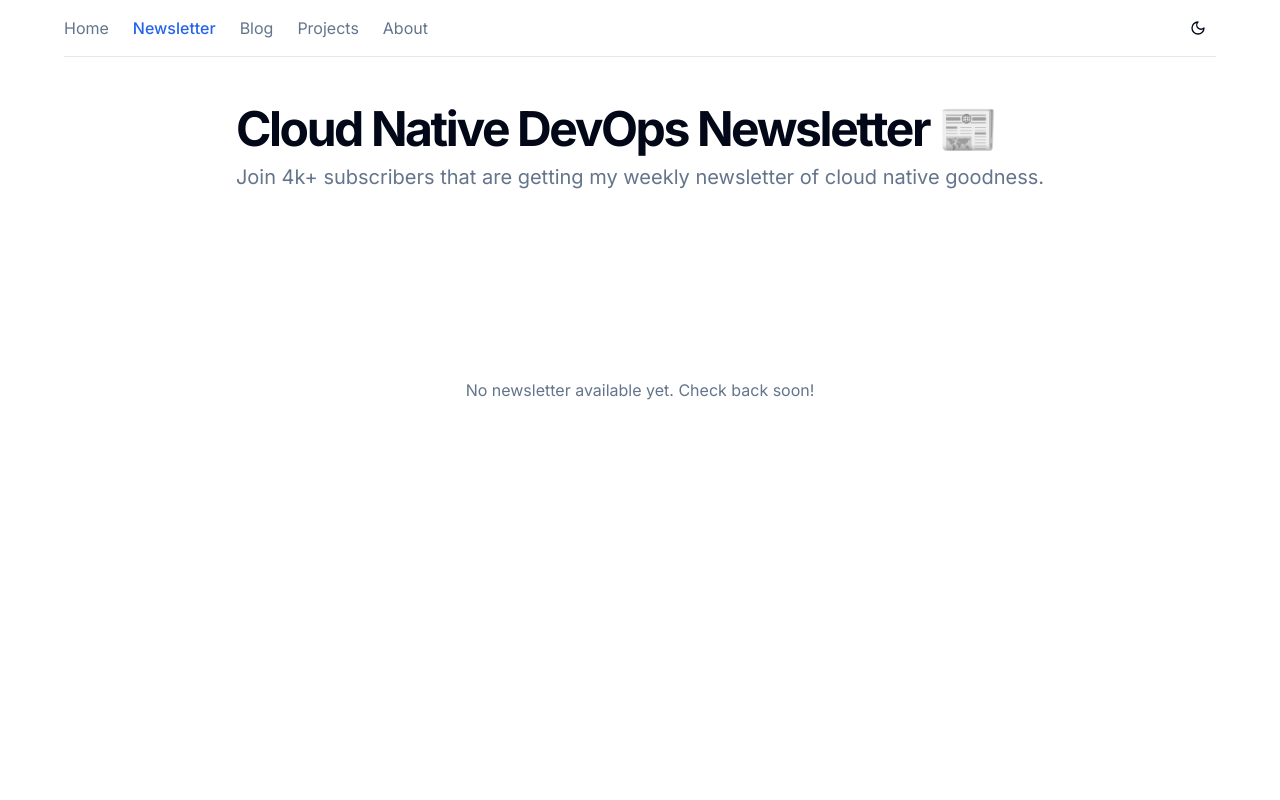
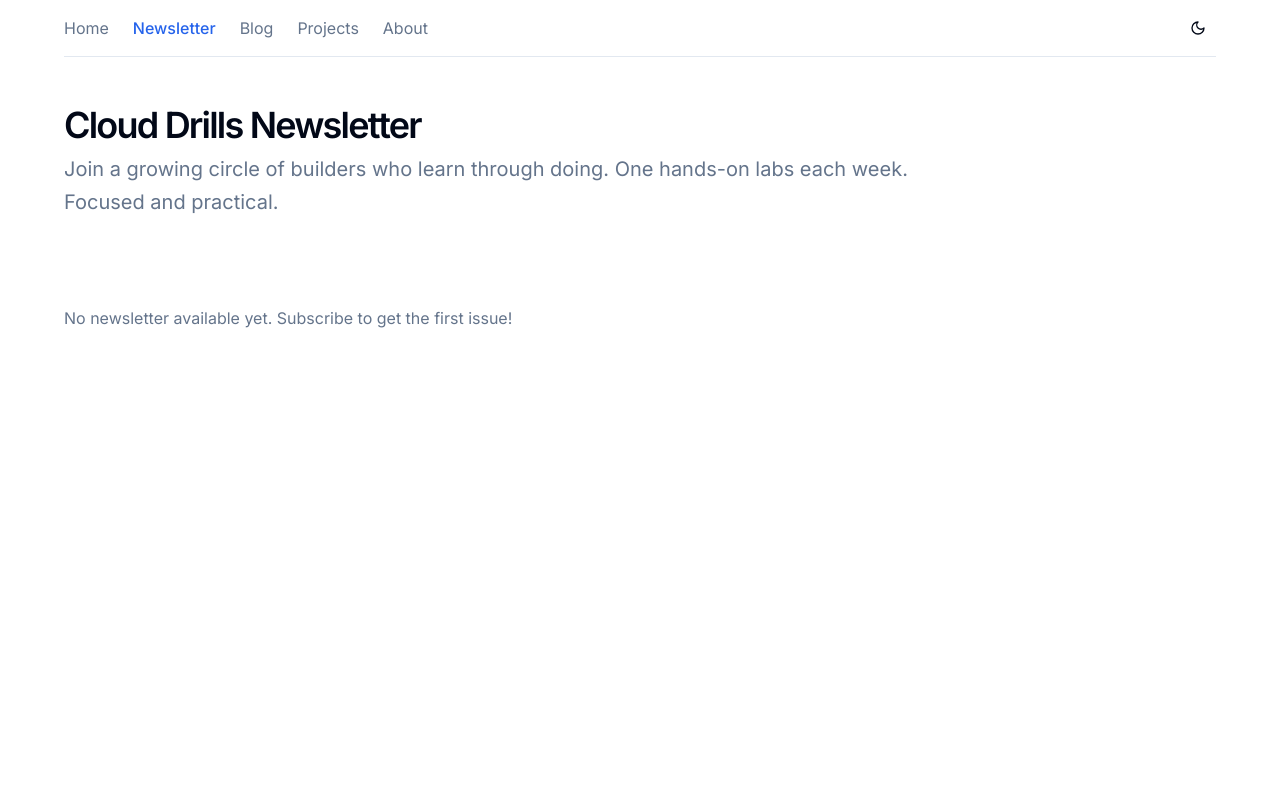
Before and after one commit to apella1/next-portfolio, a Next.js app: page /newsletter in a window 1280 px wide. Shown: the top 800 px of the page. Built offline with nearby package versions, Linux system fonts and the light colour scheme.

Commit message:
feat: update newsletter header and filters

```diff
--- a/app/newsletter/newsletter-client.tsx
+++ b/app/newsletter/newsletter-client.tsx
@@ -43,7 +43,7 @@ const NewsletterClient = ({ initialLabs }: LabsClientProps) => {
   };
 
   return (
-    <section className="container flex flex-col items-center py-12 min-h-screen">
+    <section className="container py-12 min-h-screen">
       <NewsletterHeader />
       <div className="flex flex-col" id="past-issues">
         <div className="space-y-2">
@@ -54,7 +54,7 @@ const NewsletterClient = ({ initialLabs }: LabsClientProps) => {
           )}
         </div>
         <div className="w-full max-w-4xl">
-          <div className="flex flex-wrap gap-2 justify-center py-4">
+          <div className="flex flex-wrap gap-2 py-4">
             {allTags.map((tag) => (
               <Badge
                 key={tag}
@@ -91,10 +91,10 @@ const NewsletterClient = ({ initialLabs }: LabsClientProps) => {
       </div>
 
       {filteredLabs.length === 0 && (
-        <div className="text-center text-muted-foreground py-12">
+        <div className="text-muted-foreground">
           {selectedTags.length > 0
             ? "No newsletter found matching the selected tags."
-            : "No newsletter available yet. Check back soon!"}
+            : "No newsletter available yet. Subscribe to get the first issue!"}
         </div>
       )}
     </section>
--- a/components/newsletter/newsletter-header.tsx
+++ b/components/newsletter/newsletter-header.tsx
@@ -4,14 +4,14 @@ import EmailOctopusNewsletterForm from "@/components/email-octopus-newsletter-fo
 
 const NewsletterHeader = () => {
   return (
-    <div className="space-y-6 mb-12">
+    <div className="space-y-6">
       <div className="space-y-2">
-        <h1 className="text-3xl font-bold tracking-tighter sm:text-5xl">
-          Cloud Native DevOps Newsletter 📰
+        <h1 className="text-2xl font-semibold tracking-tighter sm:text-4xl">
+          Cloud Drills Newsletter
         </h1>
         <p className="max-w-[900px] text-muted-foreground md:text-xl/relaxed lg:text-base/relaxed xl:text-xl/relaxed">
-          Join 4k+ subscribers that are getting my weekly newsletter of cloud
-          native goodness.
+          Join a growing circle of builders who learn through doing. One
+          hands-on labs each week. Focused and practical.
         </p>
       </div>
 
```
